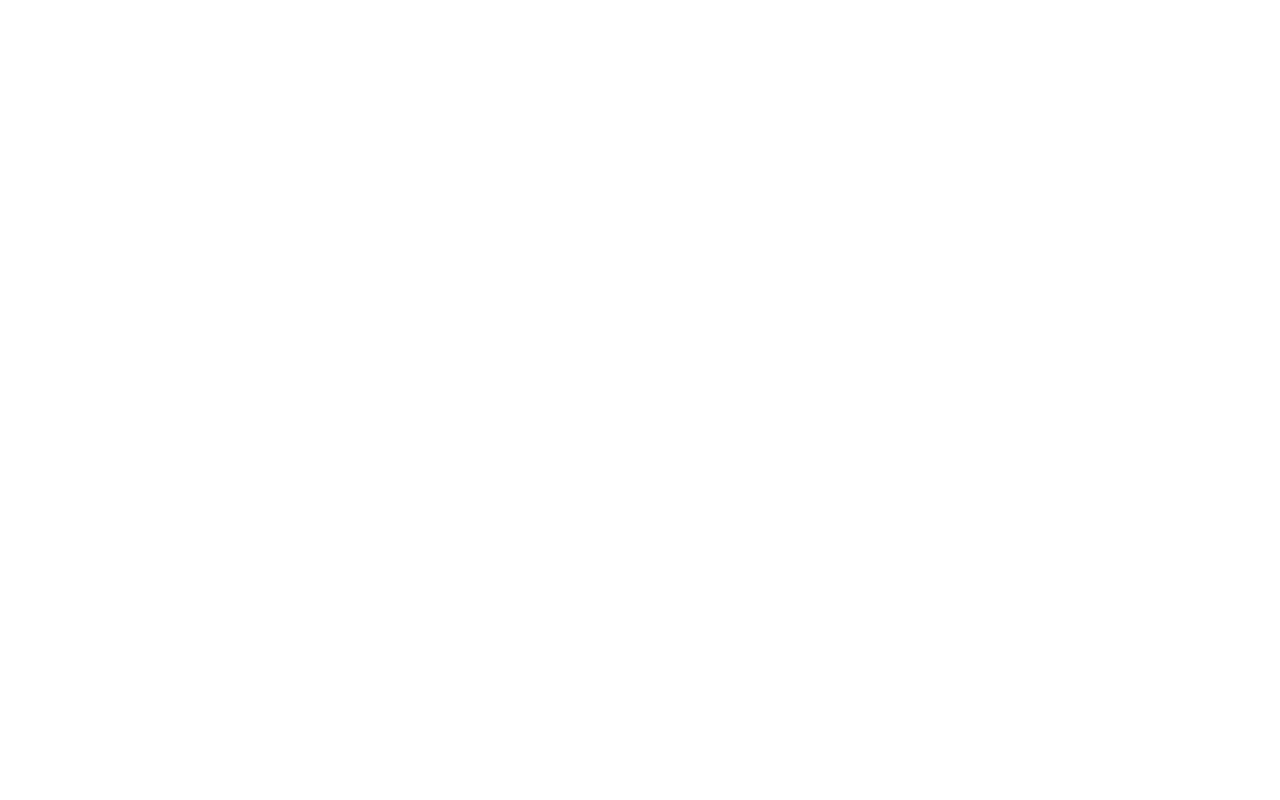
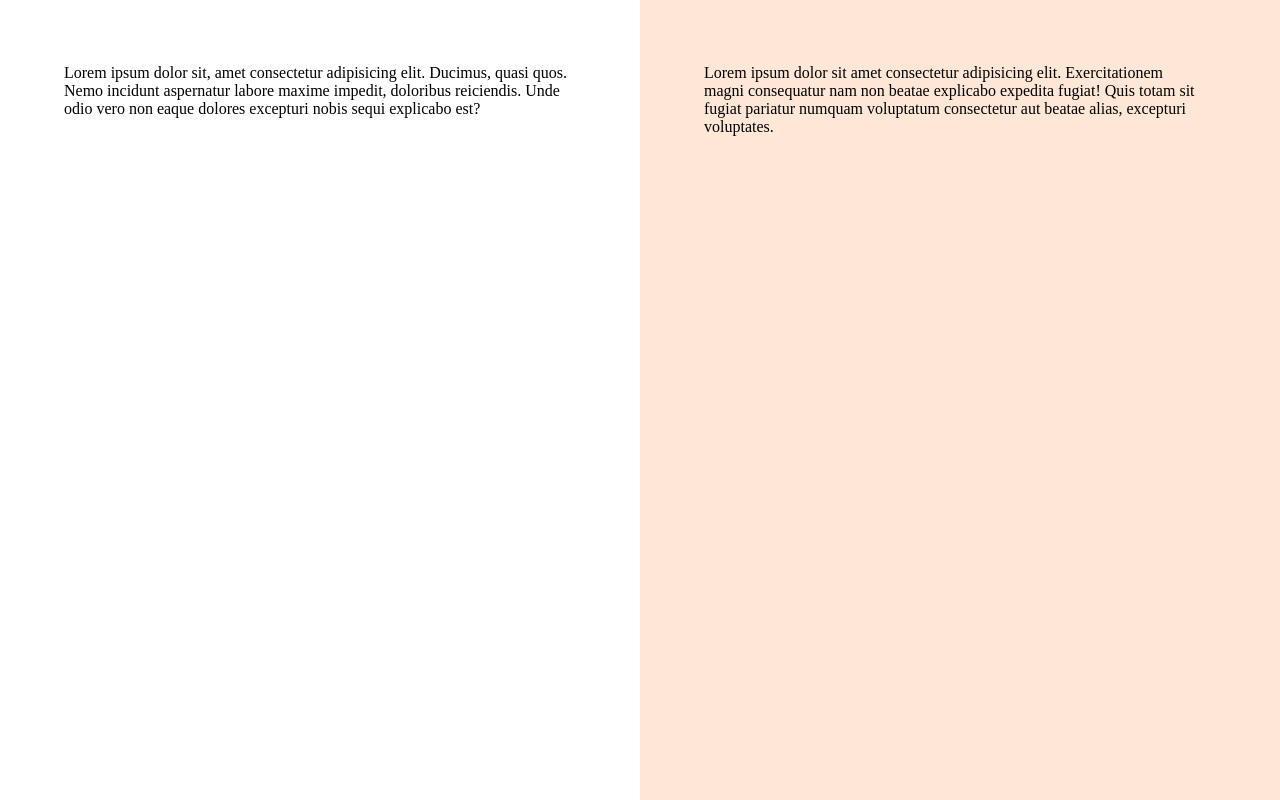
Before and after one commit to LeBrandao/formulario-de-matricula, a plain HTML site: page index.html in a window 1280 px wide. Drawn offline with Linux system fonts and the light colour scheme.

Commit message:
layout css

```diff
--- a/index.html
+++ b/index.html
@@ -14,7 +14,19 @@
 </head>
 
 <body>
+    <div id="app">
+        <main>
+            <div class="main-container">
+                Lorem ipsum dolor sit, amet consectetur adipisicing elit. Ducimus, quasi quos. Nemo incidunt aspernatur labore maxime impedit, doloribus reiciendis. Unde odio vero non eaque dolores excepturi nobis sequi explicabo est?
+            </div>
+        </main>
 
+        <aside>
+            <div class="aside-container">
+                Lorem ipsum dolor sit amet consectetur adipisicing elit. Exercitationem magni consequatur nam non beatae explicabo expedita fugiat! Quis totam sit fugiat pariatur numquam voluptatum consectetur aut beatae alias, excepturi voluptates.
+            </div>
+        </aside>
+    </div>
 </body>
 
 </html>
--- a/styles/global.css
+++ b/styles/global.css
@@ -1,3 +1,9 @@
+* {
+    margin: 0;
+    padding: 0;
+    box-sizing: border-box;
+}
+
 :root {
     --font-family: "Poppins", sans-serif;
     --text:400 1rem/1.5 var(--font-family);
@@ -17,3 +23,7 @@
     --semantic-error: #DC2626;
 
 }
+
+body {
+    overflow: hidden;
+}
--- a/styles/index.css
+++ b/styles/index.css
@@ -1 +1,2 @@
 @import url(global.css);
+@import url(layout.css);
--- /dev/null
+++ b/styles/layout.css
@@ -0,0 +1,26 @@
+#app {
+    display: grid;
+    grid-template-columns: 1fr 1fr;
+
+    height: 100vh;
+    overflow: hidden;
+}
+
+main {
+    overflow: auto;
+    padding: 4rem;
+
+    & .main-container {
+        max-width: 33rem;
+        margin-left: auto;
+    }
+}
+
+aside {
+    background-color: var(--surface-secondary);
+    padding: 4rem;
+
+    & .aside-container {
+        max-width: 31rem;
+    }
+}
```
